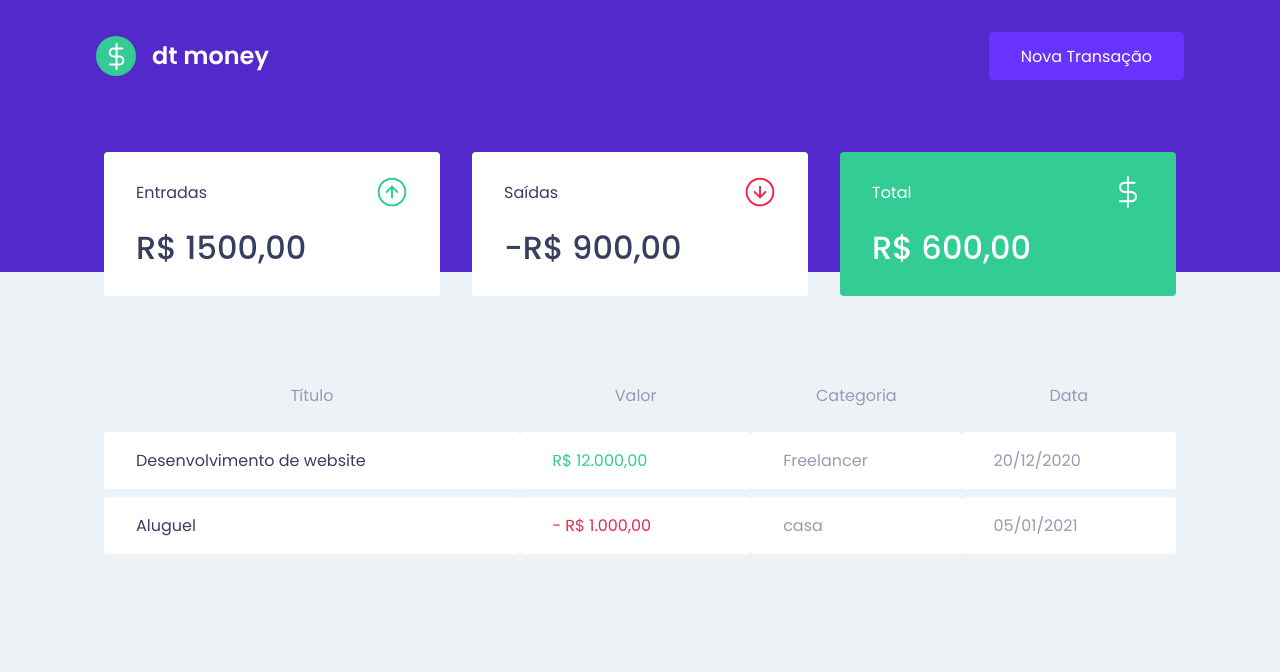
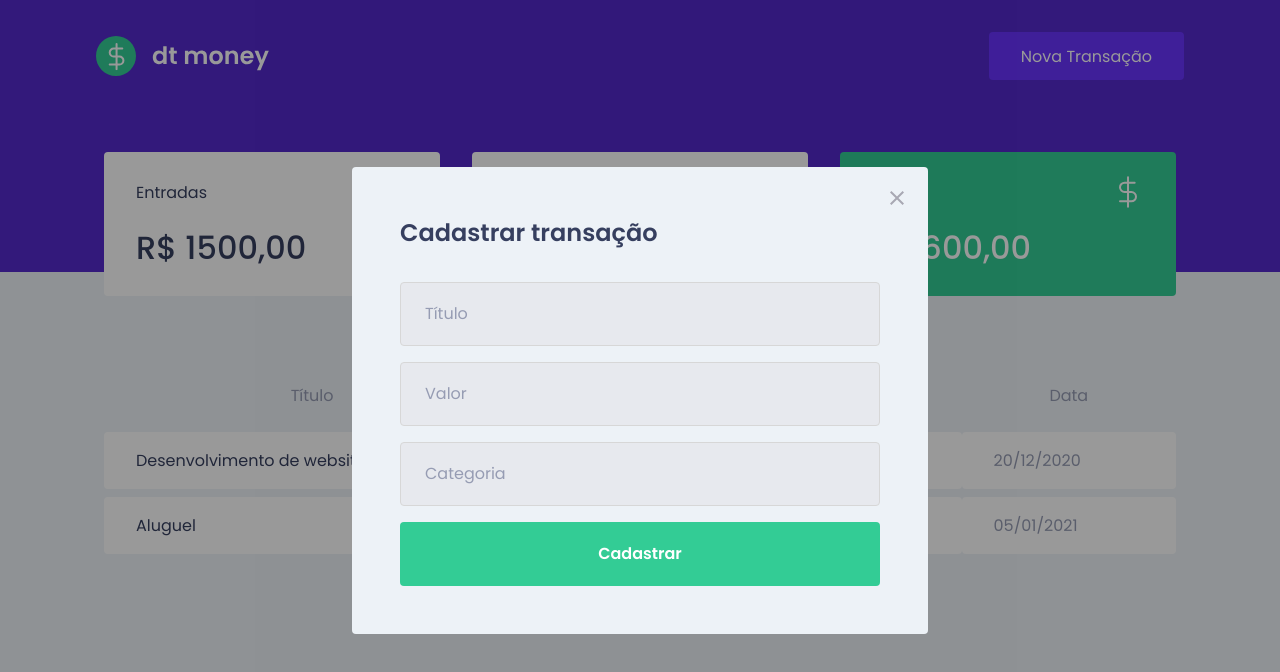
Before and after one commit to Hugovarellaa/desafio-react, a React (Vite) app: page / in a window 1280 px wide. Both pictures are taken after a click on the button "Nova Transação". Shown: the top 672 px of the page. Built offline with nearby package versions, Linux system fonts and the light colour scheme; no server answers; what miragejs would draw is missing.

Commit message:
Chapter II
Modal $ Forms

```diff
--- a/package.json
+++ b/package.json
@@ -7,10 +7,12 @@
     "serve": "vite preview"
   },
   "dependencies": {
+    "@types/react-modal": "^3.13.1",
     "axios": "^0.24.0",
     "miragejs": "^0.1.42",
     "react": "^17.0.0",
     "react-dom": "^17.0.0",
+    "react-modal": "^3.14.3",
     "styled-components": "^5.3.3"
   },
   "devDependencies": {
--- a/src/App.tsx
+++ b/src/App.tsx
@@ -1,13 +1,32 @@
 import { Dashboard } from "./components/Dashboard";
 import { Header } from "./components/Header";
 import { GlobalStyle } from "./styles/global";
+import Modal from "react-modal";
+import { useState } from "react";
+import { NewTransactionModal } from "./components/NewTransactionModal";
+
+Modal.setAppElement("#root");
 
 export function App() {
+  const [isNewTransactionModalOen, setIsNewTransactionModal] = useState(false);
+
+  function handleOpenTransactionModal() {
+    setIsNewTransactionModal(true);
+  }
+  function handleCloseTransactionModal() {
+    setIsNewTransactionModal(false);
+  }
+
   return (
     <>
       <GlobalStyle />
-      <Header />
+      <Header onOpenNewTransactionModal={handleOpenTransactionModal} />
       <Dashboard />
+
+      <NewTransactionModal
+        isOpen={isNewTransactionModalOen}
+        onRequestClose={handleCloseTransactionModal}
+      />
     </>
   );
 }
--- a/src/components/Header/index.tsx
+++ b/src/components/Header/index.tsx
@@ -1,12 +1,18 @@
 import { Container, Content } from "./styles";
 import logoImg from "../../images/logo.svg";
 
-export function Header() {
+interface HeaderProps {
+  onOpenNewTransactionModal: () => void;
+}
+
+export function Header({onOpenNewTransactionModal}:HeaderProps) {
   return (
     <Container>
       <Content>
         <img src={logoImg} alt="logo ig.news" />
-        <button type="button">Nova Transação</button>
+        <button type="button" onClick={onOpenNewTransactionModal}>
+          Nova Transação
+        </button>
       </Content>
     </Container>
   );
--- /dev/null
+++ b/src/components/NewTransactionModal/index.tsx
@@ -0,0 +1,33 @@
+import Modal from "react-modal";
+import { Container } from "./styles";
+import closeImg from "../../images/close.svg";
+
+interface NewTransactionModalProps {
+  isOpen: boolean;
+  onRequestClose: () => void;
+}
+
+export function NewTransactionModal({
+  isOpen,
+  onRequestClose,
+}: NewTransactionModalProps) {
+  return (
+    <Modal
+      isOpen={isOpen}
+      onRequestClose={onRequestClose}
+      overlayClassName="react-modal-overlay"
+      className="react-modal"
+    >
+      <button type="button" onClick={onRequestClose} className="react-modal-close-icon">
+        <img src={closeImg} alt="Fechar modal" />
+      </button>
+      <Container>
+        <h2>Cadastrar transação</h2>
+        <input type="text" placeholder="Título" />
+        <input type="number" placeholder="Valor" />
+        <input type="text" placeholder="Categoria" />
+        <button type="submit"> Cadastrar </button>
+      </Container>
+    </Modal>
+  );
+}
--- /dev/null
+++ b/src/components/NewTransactionModal/styles.ts
@@ -0,0 +1,45 @@
+import styled from "styled-components";
+
+export const Container = styled.form`
+  h2 {
+    color: var(--text-title);
+    font-size: 1.5rem;
+    margin-bottom: 2rem;
+  }
+
+  input {
+    width: 100%;
+    padding: 0 1.5rem;
+    height: 4rem;
+    border-radius: 0.25rem;
+    background: #e7e9ee;
+    border: 1px solid #d7d7d7;
+    font-weight: 400;
+    font-size: 1rem;
+
+    &::placeholder {
+      color: var(--text-body);
+    }
+    & + input {
+      margin-top: 1rem;
+    }
+  }
+
+  button[type="submit"] {
+    width: 100%;
+    padding: 0 1.5rem;
+    height: 4rem;
+    background: var(--green);
+    color: #fff;
+    border: 0;
+    border-radius: 0.25rem;
+    font-size: 1rem;
+    font-weight: 600;
+    transition: filter 0.2s;
+    margin-top: 1rem;
+
+    &:hover {
+      filter: brightness(0.8);
+    }
+  }
+`;
--- a/src/components/TransactionTable/styles.ts
+++ b/src/components/TransactionTable/styles.ts
@@ -1,6 +1,6 @@
 import styled from "styled-components";
 
-export const Container = styled.form`
+export const Container = styled.div`
   margin-top: 4rem;
 
   table {
--- a/src/styles/global.ts
+++ b/src/styles/global.ts
@@ -50,4 +50,39 @@
     cursor: not-allowed;
   }
 
+  .react-modal-overlay {
+    background: rgba(0,0,0,.4);
+
+    position: fixed;
+    top: 0;
+    bottom: 0;
+    left: 0;
+    right: 0;
+
+    display: flex;
+    align-items: center;
+    justify-content: center;
+
+  }
+  .react-modal{
+    width: 100%;
+    max-width: 576px;
+    background: var(--background);
+    padding: 3rem;
+    position: relative;
+    border-radius: 0.25rem;
+  }
+  .react-modal-close-icon{
+    position: absolute;
+    top: 1.5rem;
+    right: 1.5rem;
+    background: transparent;
+    border: 0;
+    transition: filter 0.2s;
+
+    &:hover{
+      filter: brightness(0.5);
+    }
+
+  }
 `;
```
Also changed, not shown: 1 other file (tests, documents, lock files or other folders).
